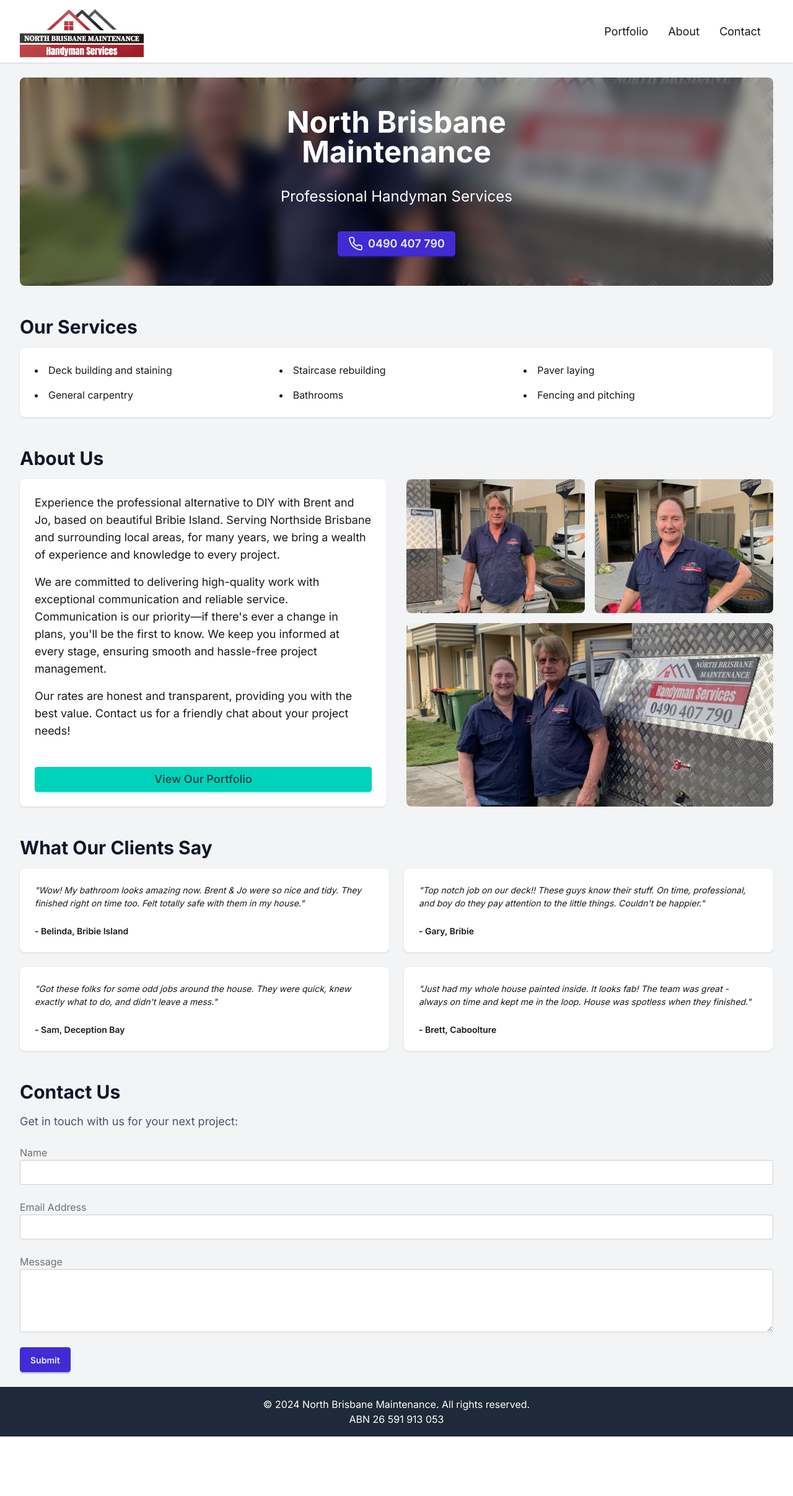
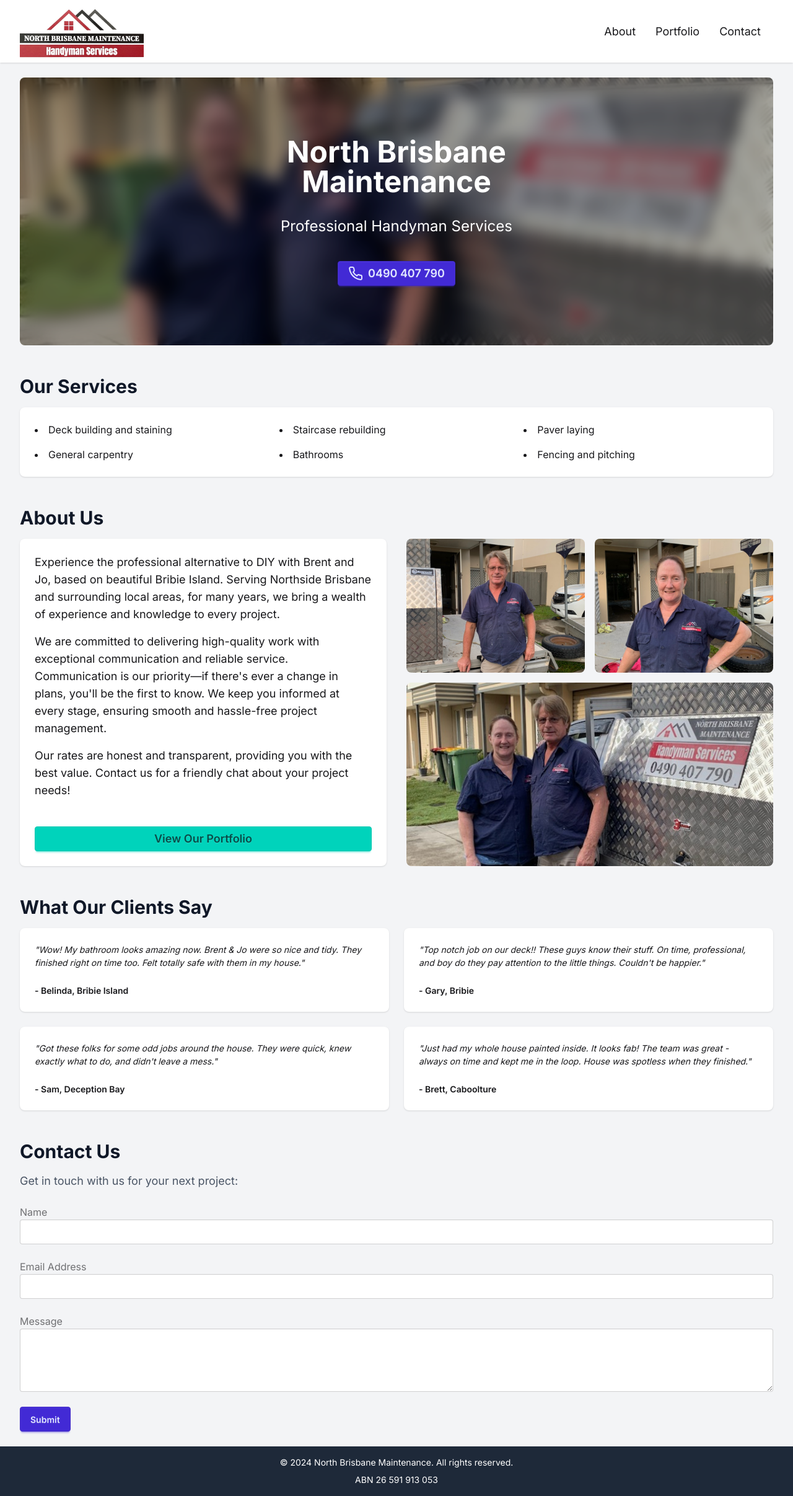
Before and after one commit to pagesolver/northbm, a Next.js app: page / in a window 1280 px wide. Shown: the whole page at 62% size. Before the commit the page ends 2317 px from the top, so only its background shows below. Built offline with nearby package versions, Linux system fonts and the light colour scheme.

Commit message:
style: update UI components for consistency and improved layout

```diff
--- a/src/app/our-work/page.tsx
+++ b/src/app/our-work/page.tsx
@@ -16,7 +16,7 @@ const BeforeAfter: React.FC<BeforeAfterProps> = ({
   afterSrc,
 }) => {
   return (
-    <div className="card card-bordered shadow-sm mb-12">
+    <div className="card card-bordered bg-base-100 shadow-sm mb-12">
       <div className="card-body">
         <h3 className="card-title text-xl font-semibold">{title}</h3>
         <p className="text-base-content">{description}</p>
--- a/src/app/page.tsx
+++ b/src/app/page.tsx
@@ -8,12 +8,15 @@ export default function Page() {
   return (
     <>
       <div className="hero bg-[url('/collective.jpg')] bg-cover bg-center relative text-center rounded-lg overflow-hidden">
-        <div className="absolute inset-0 bg-black/30 backdrop-blur-md "></div>
-        <div className="hero-content py-12 flex flex-col max-w-xl mx-auto relative text-white">
-          <h1 className="text-5xl font-bold mb-4">
+        <div className="absolute inset-0 bg-black/30 backdrop-blur-md"></div>
+
+        <div className="hero-content py-12 md:py-24 flex flex-col items-center max-w-xl mx-auto relative text-white px-4">
+          <h1 className="text-4xl md:text-5xl font-bold mb-4">
             North Brisbane Maintenance
           </h1>
-          <p className="text-2xl mb-6">Professional Handyman Services</p>
+          <p className="text-xl md:text-2xl mb-6">
+            Professional Handyman Services
+          </p>
           <Link href="tel:0490407790" className="btn btn-primary gap-2 text-lg">
             <Phone size={24} />
             0490 407 790
--- a/src/components/Footer.tsx
+++ b/src/components/Footer.tsx
@@ -1,10 +1,13 @@
 export default function Footer() {
-    return (
-      <footer className="bg-gray-800 text-white py-4">
-        <div className="max-w-7xl container sm:px-6 lg:px-8 text-center">
-          <p>&copy; {new Date().getFullYear()} North Brisbane Maintenance. All rights reserved.</p>
-          <p>ABN 26 591 913 053</p>
-        </div>
-      </footer>
-    )
-  }
+  return (
+    <footer className="footer footer-center p-4 bg-gray-800 text-white">
+      <div>
+        <p>
+          &copy; {new Date().getFullYear()} North Brisbane Maintenance. All
+          rights reserved.
+        </p>
+        <p>ABN 26 591 913 053</p>
+      </div>
+    </footer>
+  );
+}
--- a/src/components/Navbar.tsx
+++ b/src/components/Navbar.tsx
@@ -5,7 +5,7 @@ export default function Navbar() {
   return (
     <div className="bg-base-100 shadow-sm">
       <div className="navbar container">
-        <div className="navbar-start ">
+        <div className="navbar-start">
           <div className="dropdown">
             <div tabIndex={0} role="button" className="btn btn-ghost lg:hidden">
               <svg
@@ -29,21 +29,13 @@ export default function Navbar() {
               className="menu menu-sm dropdown-content bg-base-100 rounded-box z-1 mt-3 w-52 p-2 shadow"
             >
               <li>
-                <a>Item 1</a>
+                <Link href="/">About</Link>
               </li>
               <li>
-                <a>Parent</a>
-                <ul className="p-2">
-                  <li>
-                    <a>Submenu 1</a>
-                  </li>
-                  <li>
-                    <a>Submenu 2</a>
-                  </li>
-                </ul>
+                <Link href="/our-work">Portfolio</Link>
               </li>
               <li>
-                <a>Item 3</a>
+                <Link href="/#contact">Contact</Link>
               </li>
             </ul>
           </div>
@@ -58,10 +50,10 @@ export default function Navbar() {
         <div className="navbar-end hidden lg:flex">
           <ul className="menu menu-lg menu-horizontal px-1">
             <li>
-              <Link href="/our-work">Portfolio</Link>
+              <Link href="/">About</Link>
             </li>
             <li>
-              <Link href="/">About</Link>
+              <Link href="/our-work">Portfolio</Link>
             </li>
             <li>
               <Link href="/#contact">Contact</Link>
```
